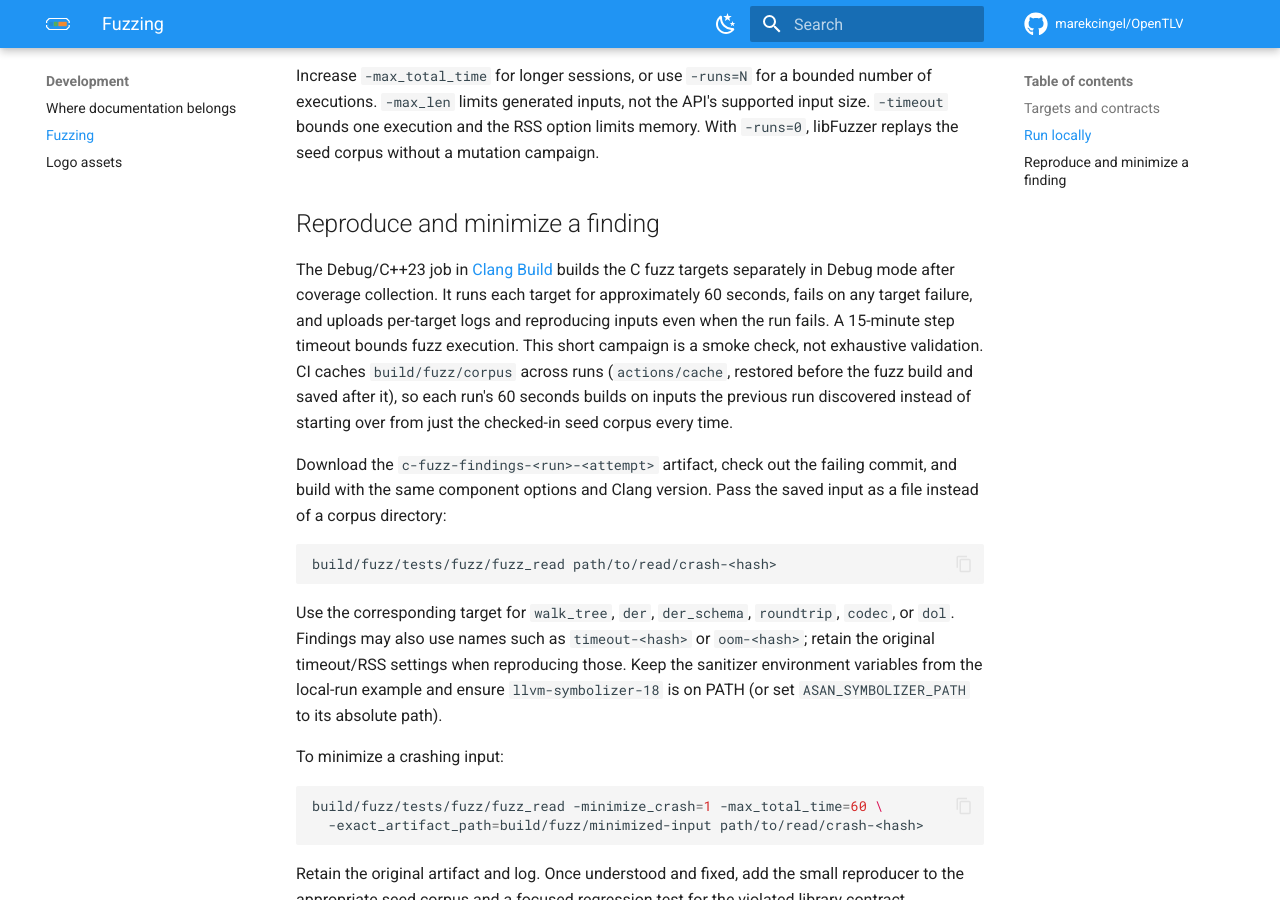
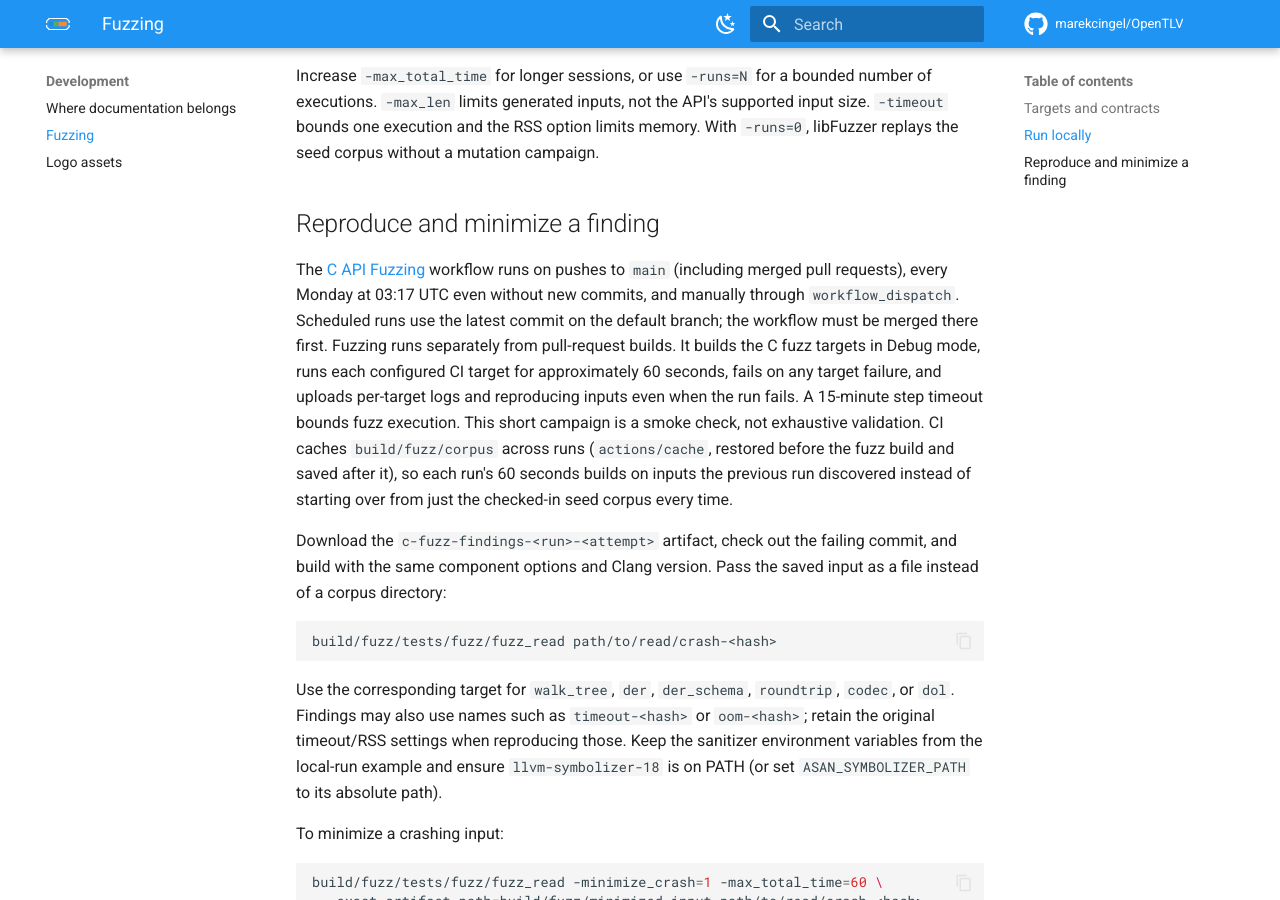
Before and after one commit to marekcingel/OpenTLV, an MkDocs documentation site: the page built from docs/development/fuzzing.md, in a window 1280 px wide and 900 px high, scrolled down 2396 px. Built offline with MkDocs 1.6.1 and Material for MkDocs 9.7.7, drawn with Linux system fonts in a browser that asks for light colours; comment, search, counter and statistics services are not loaded.

Commit message:
- Allow blank GitHub issues alongside the structured issue forms. (#207) - Move C API fuzzing out of the Clang pull-request build into a separate [workflow](.github/workflows/fuzz.yml), running on pushes to `main`, weekly on Mondays at 03:17 UTC even without new commits, and on manual request; preserve corpus caching and failure artifacts. (#207)

```diff
--- a/docs/development/fuzzing.md
+++ b/docs/development/fuzzing.md
@@ -96,9 +96,12 @@ With `-runs=0`, libFuzzer replays the seed corpus without a mutation campaign.
 
 ## Reproduce and minimize a finding
 
-The Debug/C++23 job in [Clang Build](../../.github/workflows/build-clang.yml) builds
-the C fuzz targets separately in Debug mode after coverage collection. It runs
-each target for approximately 60 seconds, fails on any
+The [C API Fuzzing](../../.github/workflows/fuzz.yml) workflow runs on pushes to
+`main` (including merged pull requests), every Monday at 03:17 UTC even without
+new commits, and manually through `workflow_dispatch`. Scheduled runs use the
+latest commit on the default branch; the workflow must be merged there first.
+Fuzzing runs separately from pull-request builds. It builds the C fuzz targets
+in Debug mode, runs each configured CI target for approximately 60 seconds, fails on any
 target failure, and uploads per-target logs and reproducing inputs even when
 the run fails. A 15-minute step timeout bounds fuzz execution. This short
 campaign is a smoke check, not exhaustive validation. CI caches `build/fuzz/corpus`
```
Also changed, not shown: CHANGELOG.md (+3 -0 lines), 4 other files.
